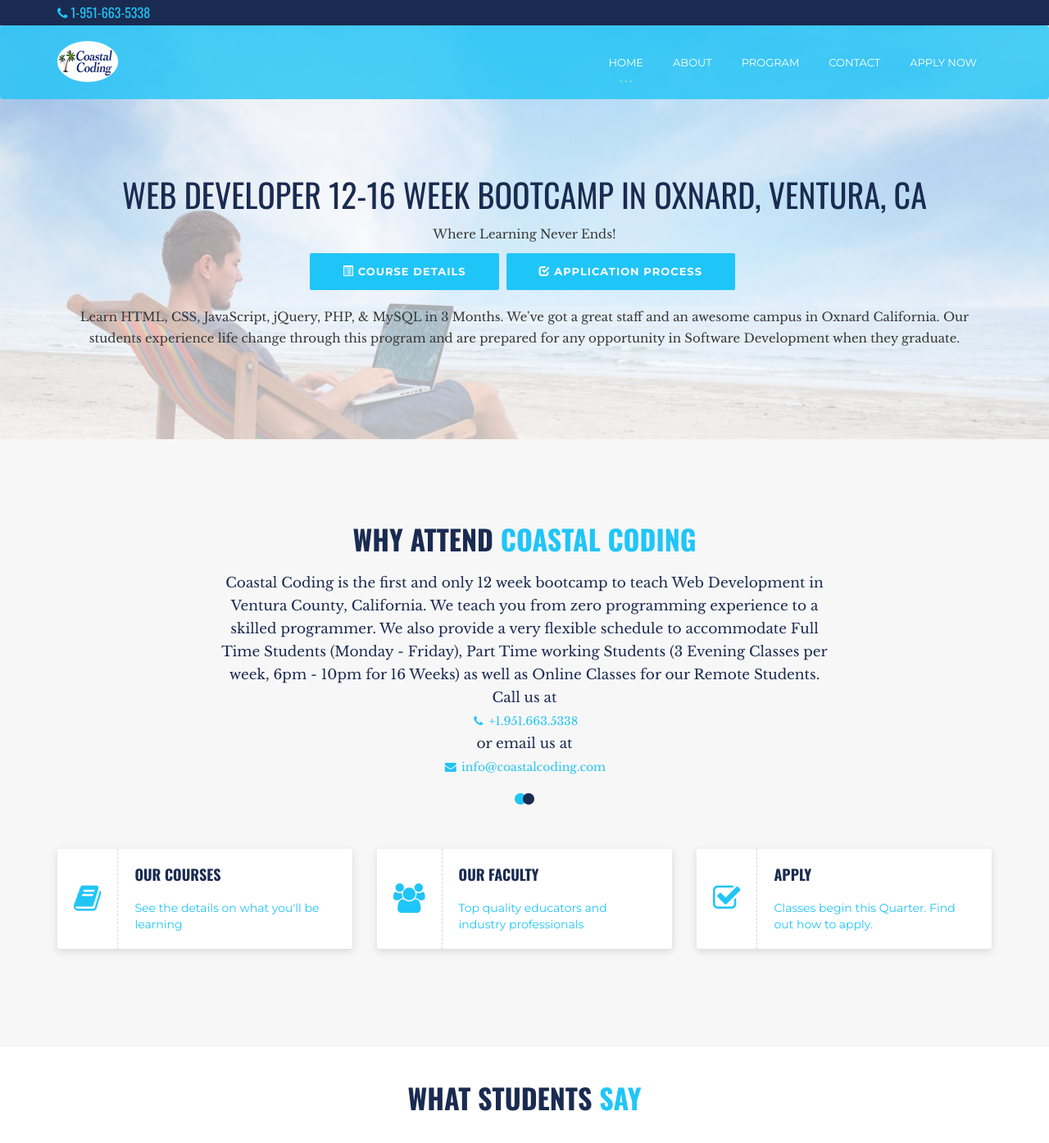
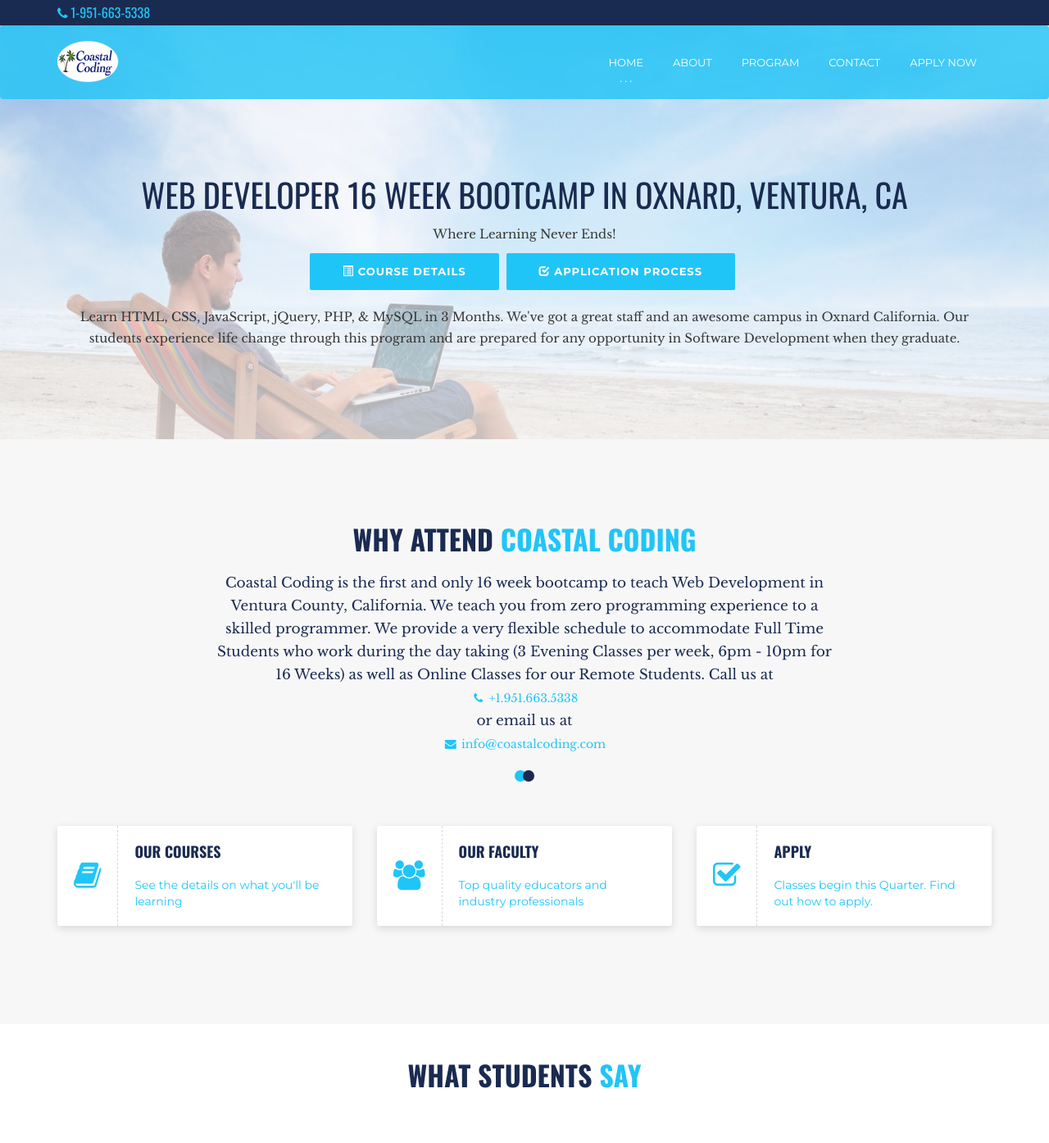
Before and after one commit to pfuzane1/Coastal-Coding, a Jekyll site: the page built from index.html, in a window 1280 px wide and 1400 px high. Shown: the top 1395 px of the window at 82% size. Built offline with Jekyll 4.4.1, drawn with Linux system fonts in a browser that asks for light colours; some of the changed text lies outside the part shown.

Commit message:
June Starting Date

```diff
--- a/index.html
+++ b/index.html
@@ -30,7 +30,7 @@ layout: default
         <div class="container text-center">
             <div class="row">
             <div class="col-md-12">
-                <h1 class="block-title m-b-sm text-uppercase app-myphone-brand">Web Developer 12-16 Week BootCamp in Oxnard, Ventura, CA</h1>
+                <h1 class="block-title m-b-sm text-uppercase app-myphone-brand">Web Developer 16 Week BootCamp in Oxnard, Ventura, CA</h1>
                 <p>Where Learning Never Ends!</p>
                 <a href="course-detail.html" class="btn btn-primary m-b" style="margin-right:5px; margin-bottom:20px;"><span class="glyphicon glyphicon-list-alt"></span> Course Details</a>
                 <a href="admission-process.html" class="btn btn-primary m-b" style="margin-right:5px; margin-bottom:20px;"><span class="glyphicon glyphicon-check"></span> Application Process</a>
@@ -47,7 +47,7 @@ layout: default
         <div class="container text-center">
             <div class="row">
             <div class="col-md-12">
-                <h1 class="block-title m-b-sm text-uppercase app-myphone-brand">Web Developer 12-16 Week BootCamp in Oxnard, Ventura, CA</h1>
+                <h1 class="block-title m-b-sm text-uppercase app-myphone-brand">Web Developer 16 Week BootCamp in Oxnard, Ventura, CA</h1>
                 <p>Where Learning Never Ends!</p>
                 <a href="course-detail.html" class="btn btn-primary m-b" style="margin-right:5px; margin-bottom:20px;"><span class="glyphicon glyphicon-list-alt"></span> Course Details</a>
                 <a href="admission-process.html" class="btn btn-primary m-b" style="margin-right:5px; margin-bottom:20px;"><span class="glyphicon glyphicon-check"></span> Application Process</a>
@@ -62,9 +62,9 @@ layout: default
             <div class="row">
                 <div class="col-sm-12">
                     <h2 class="heading text-center">Why attend <span class="color2">Coastal Coding</span>
-                        <span class="sub-heading">Coastal Coding is the first and only 12 week bootcamp to teach Web Development in Ventura County, California.
-                        We teach you from zero programming experience to a skilled programmer. We also provide a very flexible schedule to accommodate Full Time Students (Monday - Friday), Part Time working Students
-                        (3 Evening Classes per week, 6pm - 10pm for 16 Weeks) as well as Online Classes for our Remote Students. Call us at
+                        <span class="sub-heading">Coastal Coding is the first and only 16 week bootcamp to teach Web Development in Ventura County, California.
+                        We teach you from zero programming experience to a skilled programmer. We provide a very flexible schedule to accommodate Full Time Students who work during the day
+                        taking (3 Evening Classes per week, 6pm - 10pm for 16 Weeks) as well as Online Classes for our Remote Students. Call us at
                         <a href="tel:+19516635338" class="phone"><i class="fa fa-phone fa-fw"></i> +1.951.663.5338</a> or email us at
                         <a href="mailto:info@coastalcoding.com" class="email"><i class="fa fa-envelope fa-fw"></i> info@coastalcoding.com</a></span>
                         <span class="icon-divider"></span>
@@ -230,7 +230,8 @@ layout: default
                             <div id="a2body1" class="panel-collapse collapse in" role="tabpanel" aria-labelledby="a2heading1" aria-expanded="true">
                                 <div class="panel-body">
                                     We have put together a curriculum geared to meet what is on demand in the job market. Our curriculum is very flexible
-                                    and responsive to the winds of change in the industry. We use textbooks to lay the foundation but we rely heavily on current trends. You will soon be familiar with online resources to enhance your knowledge while maintaining academic integrity, creativity and originality.
+                                    and responsive to the winds of change in the industry. We use textbooks to lay the foundation but we rely heavily on current trends.
+                                    You will soon be familiar with online resources to enhance your knowledge while maintaining academic integrity, creativity and originality.
                                 </div>
                             </div>
                         </div>
@@ -298,12 +298,12 @@ layout: default
             <div class="row">
                 <div class="col-sm-5">
                     <div class="next-event">
-                        <span class="event-date">14</span> May, Monday
+                        <span class="event-date">18</span> June, Monday
                     </div>
                 </div>
             </div>
                 <div class="col-sm-7">
-                    <ul class="timer" data-date="2018/05/14 00:00:00">           <!-- Put event Date in YYYY/MM/DD hh:mm:ss format -->
+                    <ul class="timer" data-date="2018/06/18 00:00:00">           <!-- Put event Date in YYYY/MM/DD hh:mm:ss format -->
                         <li><span class="days">0</span>days</li>
                         <li><span class="hours">0</span>hrs</li>
                         <li><span class="minutes">00</span>min</li>
@@ -314,7 +314,7 @@ layout: default
                 <div class="col-sm-12 mt-20">
                     <div class="event-details">
                    	    <p class="lead">Seize this opportunity to make a Career Change that will transform you into a Software Engineer.
-               			 <span class="savemoney">Save $1.3K by <a href="admission-process.html">Paying Tuition</a> on or before June 2nd for June 19th classes.</span></p>
+               			 <span class="savemoney">Save $1.3K by <a href="admission-process.html">Paying Tuition</a> on or before June 1st for June 18th classes.</span></p>
                         <p>If you want to take the first steps that will change your life for the better, then apply today. The time has never been better than now.
                         According to the Indeed Website, Web Developer jobs in Ventura County average $87,050.
                         Join now and become a part of this great opportunity.</p>
```
Also changed, not shown: other parts of index.html (+3 -4 lines).
